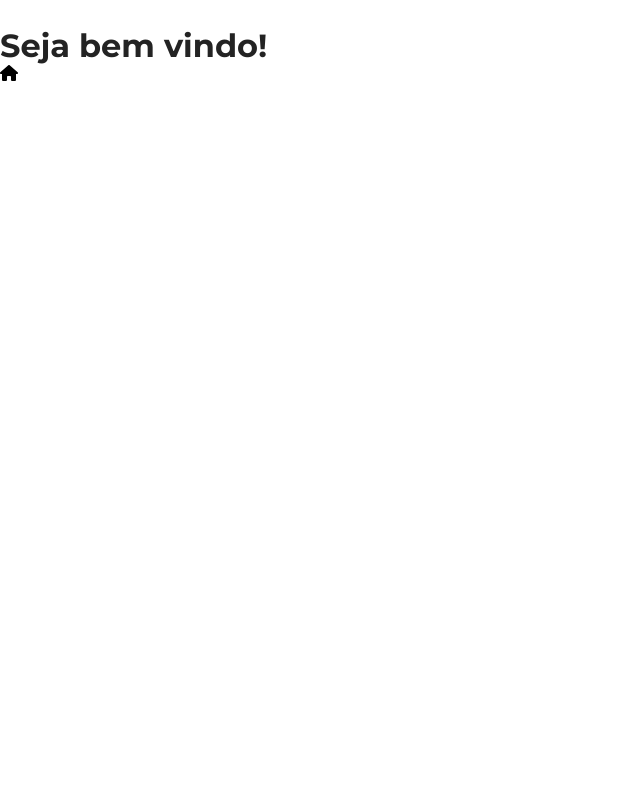
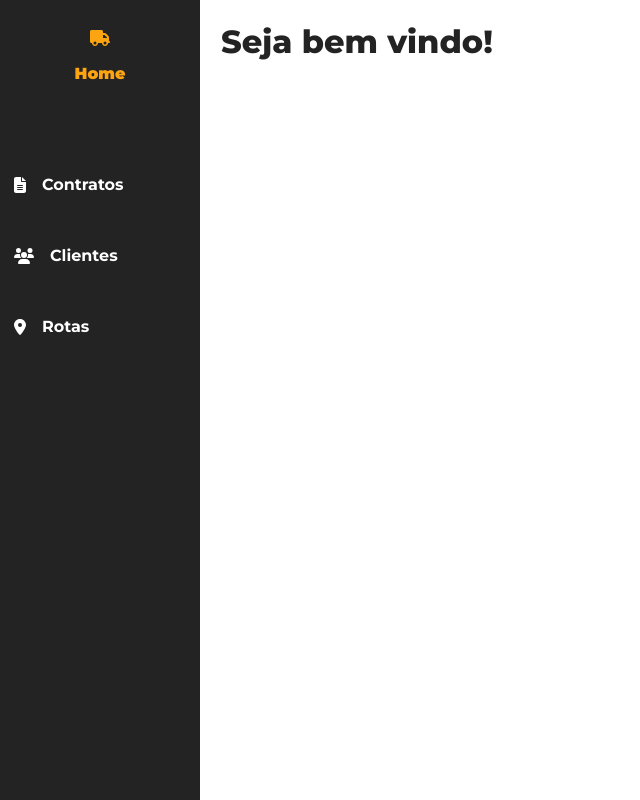
Before and after one commit to pedrohcamacho/projeto-transportadora, a React (Vite) app: page /#/ in a window 1280 px wide. Shown: the whole page, without its empty margins (0-640 px from the left). Built offline with nearby package versions, Linux system fonts and the light colour scheme.

Commit message:
Criei o componente de Sidebar e importei ele nas páginas

```diff
--- /dev/null
+++ b/src/Components/Sidebar.jsx
@@ -0,0 +1,92 @@
+import { Link } from 'react-router-dom';
+import { FontAwesomeIcon } from '@fortawesome/react-fontawesome'
+import { faTruck, faUsers, faFileLines, faLocationDot} from '@fortawesome/free-solid-svg-icons'
+import { theme } from '../Styles/theme';
+
+
+function Sidebar(props) {
+
+    return (
+    <>
+        <div style={styles.sidebar}>
+            <div style={Object.assign({},styles.logo)}>
+                <div>
+                    <FontAwesomeIcon icon={faTruck} style={styles.logoIcon}/>
+                </div>
+                <Link to="/" style={styles.logoText}>Home</Link>
+            </div>
+            <div style={styles.option}>
+                <FontAwesomeIcon icon={faFileLines} style={styles.icon}/>
+                <Link to="/contratos" style={styles.sidebarLink}>Contratos</Link>
+            </div>
+            <div style={styles.option}>
+                <FontAwesomeIcon icon={faUsers} style={styles.icon}/>
+                <Link to="/clientes" style={styles.sidebarLink}>Clientes</Link>
+            </div>
+            <div style={styles.option}>
+                <FontAwesomeIcon icon={faLocationDot} style={styles.icon}/>
+                <Link to="/rotas" style={styles.sidebarLink}>Rotas</Link>
+            </div>
+
+        </div>
+        <div style={styles.divContent}>
+            {props.children}
+        </div>
+    </>
+    )
+  }
+
+  const styles = {
+    sidebar: {
+      display:"flex",
+      flexDirection:"column",
+      width: "200px",
+      backgroundColor: theme.colors.primary,
+      position: "absolute",
+      height:"100%",
+    },
+    logo:{
+      marginTop: "15%",
+      display: "flex",
+      alignItems: "center",
+      flexDirection: "column",
+      paddingBottom: "20%",
+      justifyContent: "center"
+    },
+    logoIcon:{
+      color: theme.colors.secondary,
+    },
+    logoText:{
+      display: "block",
+      color: theme.colors.secondary,
+      padding: "16px",
+      textDecoration: "none",
+      fontFamily: theme.fonts.text,
+      fontSize: 16,
+      fontWeight: 900
+    },
+    option: {
+      marginTop: "10%",
+      display: "flex",
+      flexDirection: "row",
+      alignItems: "center",
+      paddingLeft: "7%"
+    },
+    icon: {
+      color:theme.colors.sidebarText
+  },
+    sidebarLink: {
+      display: "block",
+      color: theme.colors.sidebarText,
+      padding: "16px",
+      textDecoration: "none",
+      fontFamily: theme.fonts.text,
+      fontWeight: 700
+    },
+    active: { backgroundColor: theme.colors.activeSidebarBackground },
+    first: { marginTop: "23%" },
+    divContent: { marginLeft: 220, padding: "1px", height: "100vh",overflow:"scroll" }
+  }
+
+
+  export default Sidebar
--- a/src/Pages/Home.jsx
+++ b/src/Pages/Home.jsx
@@ -1,21 +1,19 @@
-import { FontAwesomeIcon } from '@fortawesome/react-fontawesome'
-import { faHome} from '@fortawesome/free-solid-svg-icons'
 import { theme } from '../Styles/theme';
 
 function Home () {
     return (
         <div>
             <h1 style={styles.title}>Seja bem vindo!</h1>
-            <FontAwesomeIcon icon={faHome} style={styles.icon}/>
         </div>
     )
 }
 
 const styles = {
     title:{
-        fontFamily: theme.fonts.bold,
+        fontFamily: theme.fonts.text,
         color: theme.colors.primary,
-        marginTop: "2%"
+        marginTop: "2%",
+        fontWeight: 800
     },
 }
 
--- a/src/Routes/routes.jsx
+++ b/src/Routes/routes.jsx
@@ -1,17 +1,16 @@
 
 import {HashRouter, Routes, Route} from 'react-router-dom';
 import Home from '../Pages/Home';
-
+import Sidebar from '../Components/Sidebar';
 
 export function AplicationRoutes () {
 
         return (
-        <HashRouter>
-            <Routes>
-                    <Route exact path='/' element={ <Home/>}/>
+            <HashRouter>
+                <Routes>
+                    <Route exact path='/' element={<Sidebar><Home/></Sidebar>}/>
                 </Routes>
-        </HashRouter>
-
+            </HashRouter>
     )
 }
 
--- a/src/Styles/theme.js
+++ b/src/Styles/theme.js
@@ -3,18 +3,12 @@ export const theme = {
         primary: "#232323",
         secondary: "#FDA412",
         card2:"#793838",
-        card3:"#3177A3"
+        card3:"#3177A3",
+        sidebarText: "#FFFFFF",
+        activeSidebarBackground:"#525252"
     },
 
     fonts: {
-      title: "'Inter', sans-serif",
-      bold: "'Montserrat', sans-serif",
-      text: "'PT Sans', sans-serif",
-      black: "'Roboto', sans-serif"
+      text: "'Montserrat', sans-serif",
     },
-    FONT_SIZE: {
-      SM: 14,
-      MD: 16,
-      LG: 28
-    }
   };
--- a/src/index.css
+++ b/src/index.css
@@ -1,4 +1,5 @@
-@import url('https://fonts.googleapis.com/css2?family=Inter:wght@400;700;900&family=Montserrat:wght@200;700;900&family=PT+Sans&family=Roboto:wght@900&display=swap');
+@import url('https://fonts.googleapis.com/css2?family=Montserrat:wght@200;700;800;900&display=swap');
+
 
 *{
   padding: 0;
```
